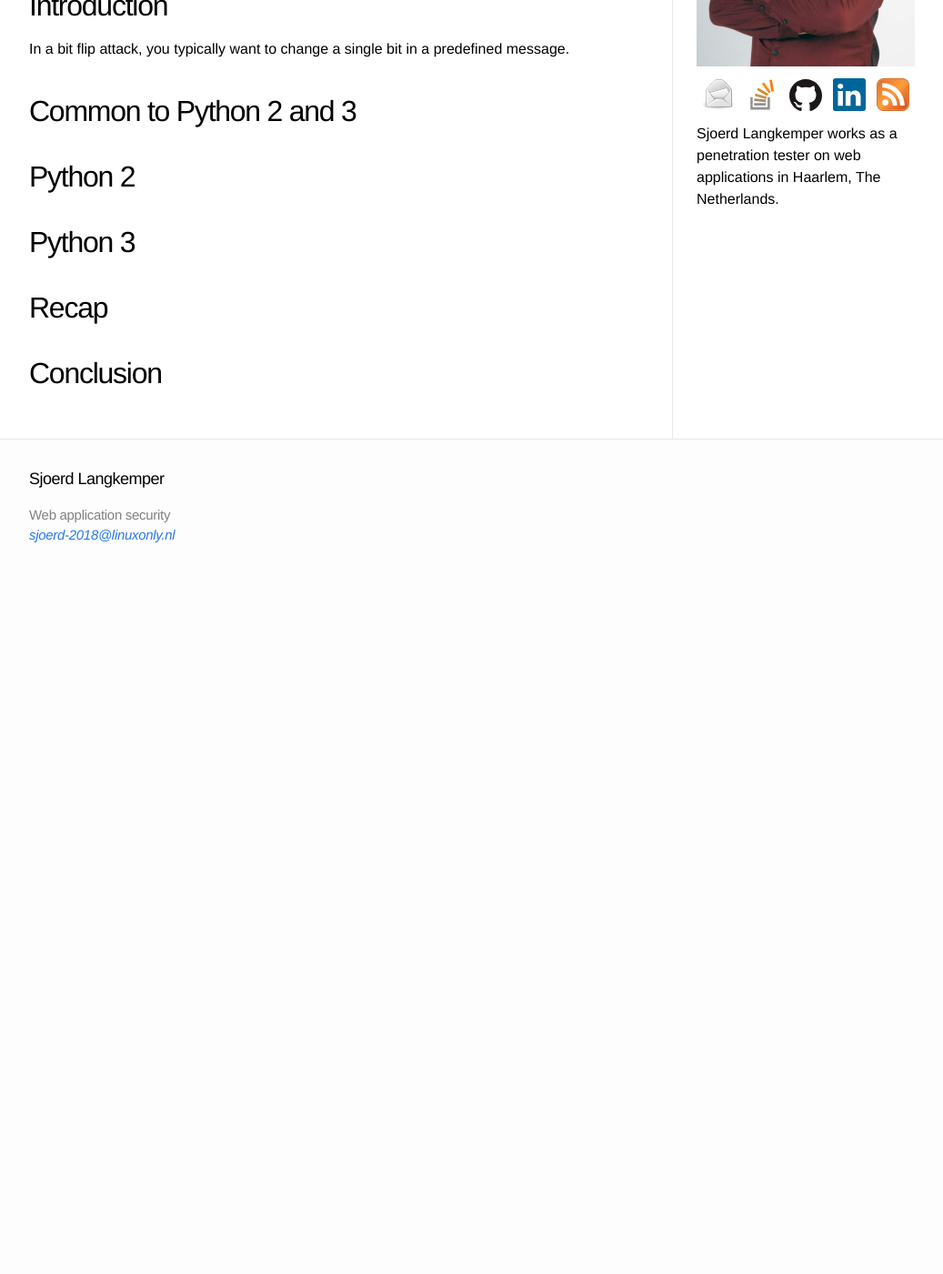
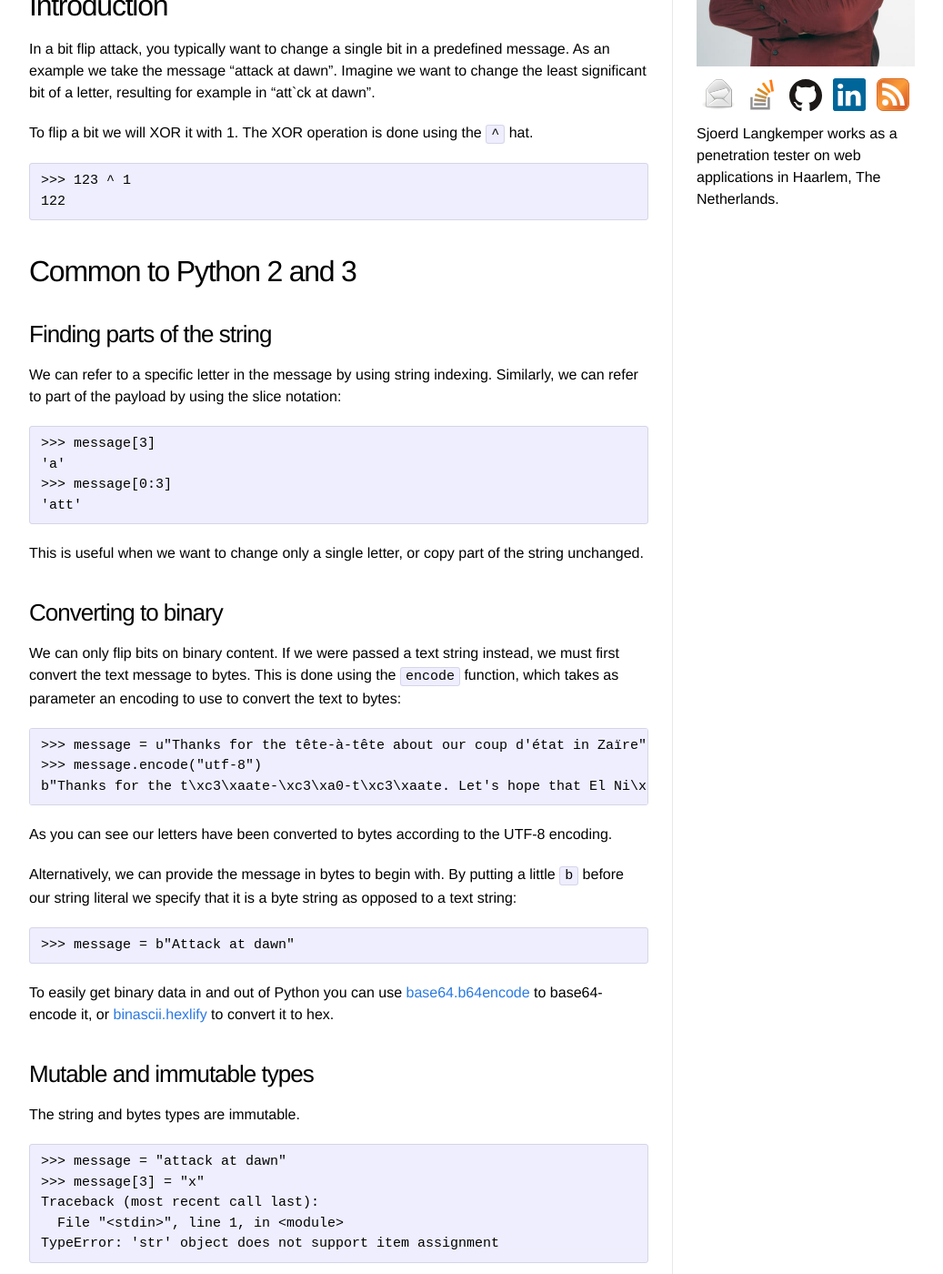
Before and after one commit to Sjord/Sjord.github.io, a Jekyll site: the page built from _posts/2018-10-23-bits-bytes-in-python-2-3.md, in a window 1280 px wide and 1400 px high, scrolled down 442 px. Shown: the whole window at 91% size, without its empty margins (108-1145 px from the left). Built offline with Jekyll 4.4.1, drawn with Linux system fonts in a browser that asks for light colours; before the commit the page ends 1072 px from its top, so only the background shows below that; some of the changed text lies outside the part shown.

Commit message:
Some more info about bit flipping

```diff
--- a/_posts/2018-10-23-bits-bytes-in-python-2-3.md
+++ b/_posts/2018-10-23-bits-bytes-in-python-2-3.md
@@ -11,14 +11,109 @@
 
 ## Introduction
 
-In a bit flip attack, you typically want to change a single bit in a predefined message.
+In a bit flip attack, you typically want to change a single bit in a predefined message. As an example we take the message "attack at dawn". Imagine we want to change the least significant bit of a letter, resulting for example in "att`ck at dawn".
+
+To flip a bit we will XOR it with 1. The XOR operation is done using the `^` hat.
+
+    >>> 123 ^ 1
+    122
 
 ## Common to Python 2 and 3
 
+### Finding parts of the string
+
+We can refer to a specific letter in the message by using string indexing. Similarly, we can refer to part of the payload by using the slice notation:
+
+    >>> message[3]
+    'a'
+    >>> message[0:3]
+    'att'
+
+This is useful when we want to change only a single letter, or copy part of the string unchanged.
+
+### Converting to binary
+
+We can only flip bits on binary content. If we were passed a text string instead, we must first convert the text message to bytes. This is done using the `encode` function, which takes as parameter an encoding to use to convert the text to bytes:
+
+    >>> message = u"Thanks for the tête-à-tête about our coup d'état in Zaïre"
+    >>> message.encode("utf-8")
+    b"Thanks for the t\xc3\xaate-\xc3\xa0-t\xc3\xaate. Let's hope that El Ni\xc3\xb1o doesn't disturb our coup d'\xc3\xa9tat in Za\xc3\xafre"
+
+As you can see our letters have been converted to bytes according to the UTF-8 encoding.
+
+Alternatively, we can provide the message in bytes to begin with. By putting a little `b` before our string literal we specify that it is a byte string as opposed to a text string:
+
+    >>> message = b"Attack at dawn"
+
+To easily get binary data in and out of Python you can use [base64.b64encode](https://docs.python.org/3/library/base64.html) to base64-encode it, or [binascii.hexlify](https://docs.python.org/3/library/binascii.html#binascii.hexlify) to convert it to hex.
+
+### Mutable and immutable types
+
+The string and bytes types are immutable.
+
+    >>> message = "attack at dawn"
+    >>> message[3] = "x"
+    Traceback (most recent call last):
+      File "<stdin>", line 1, in <module>
+    TypeError: 'str' object does not support item assignment
+
+We can't simply assign one different letter to the message, since it is immutable. Immutable objects can't be changed. There are two ways to overcome this problem:
+
+* Create a new string containing the value we want.
+* Copy the string to another mutable object and work on that.
+
+To create a new string, we simply copy the parts we want to keep and inject our changed letter into it:
+
+    >>> message = "attack at dawn"
+    >>> message[:3] + "x" + message[4:]
+    'attxck at dawn'
+
+Alternatively we can use bytearray as our mutable object. We copy our message into a bytearray and change that:
+
+    >>> message = "attack at dawn"
+    >>> message_array = bytearray(message)
+    >>> message_array[3] = "x"
+    >>> str(message_array)
+    'attxck at dawn'
+
+Now, this example will only work in Python 2 and not in Python 3. Let's get into the differences.
+
 ## Python 2
+
+The `str` type in Python 2 is a string of bytes. If you index it you get another `str` containing just one byte:
+
+    >>> message = b"attack at dawn"
+    >>> message[3]
+    'a'
+
+We can't just flip bits in this single-byte string. We need to convert it to a number and back again using [chr](https://docs.python.org/2/library/functions.html#chr) and [ord](https://docs.python.org/2/library/functions.html#ord). The `ord` (for "ordinal") function converts the letter to a number. We can modify that number as we please and convert it back using `chr`:
+
+    >>> ord(message[3])
+    97
+    >>> chr(97)
+    'a'
+    >>> chr(ord(message[3]) ^ 1)
+    '`'
 
 ## Python 3
 
-## Recap
+In Python 3, `str` is the type for a string of text and `bytes` is the type for a string of bytes. If you index a `bytes` you get a number:
+
+    >>> message = b"attack at dawn"
+    >>> message[3]
+    97
+
+After we modify the number we want to put it back in our message. We have to convert it to bytes again. In Python 2 we used `chr` for this, but this won't work in Python 3: it will convert the number to a string instead of a byte. We will use the bytes constructor instead:
+
+    >>> bytes([97])
+    b'a'
+
+
+
+## Which one to choose?
 
 ## Conclusion
+
+## Read more
+
+* [Bit Twiddling Hacks](https://graphics.stanford.edu/~seander/bithacks.html)
```
